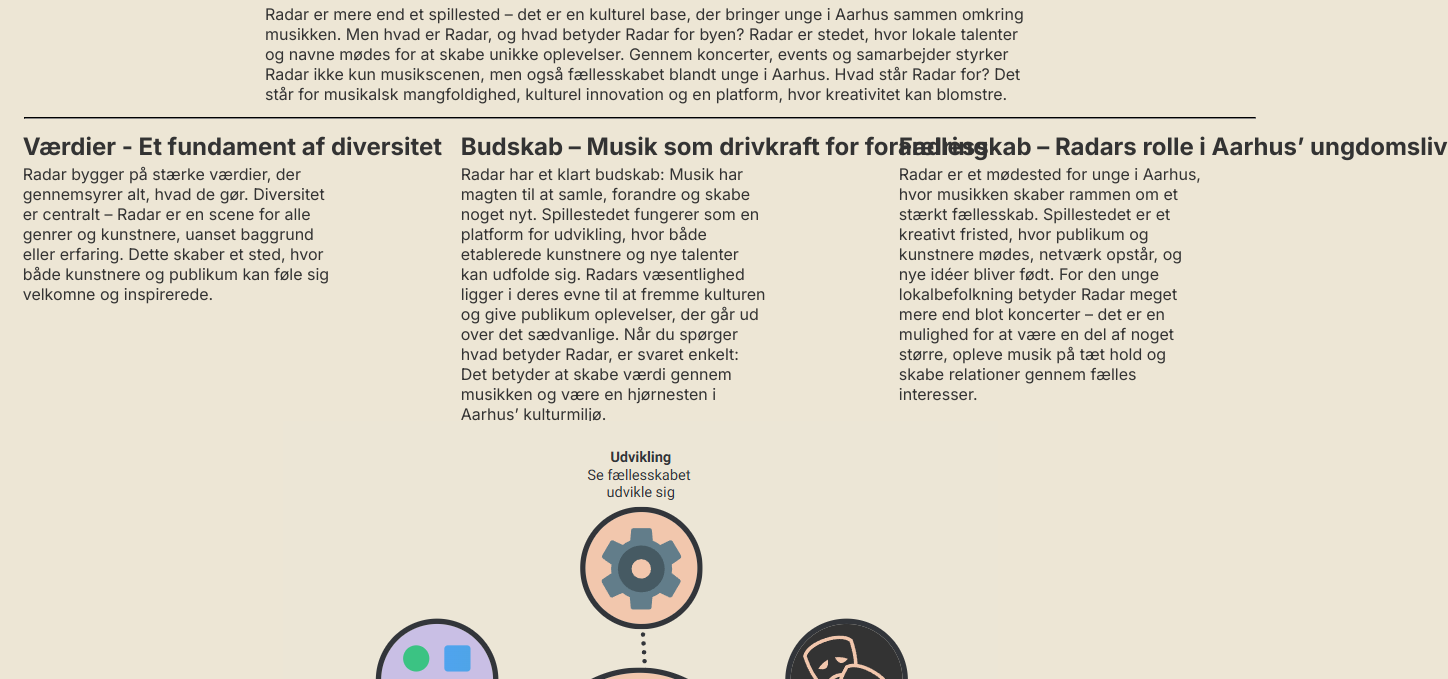
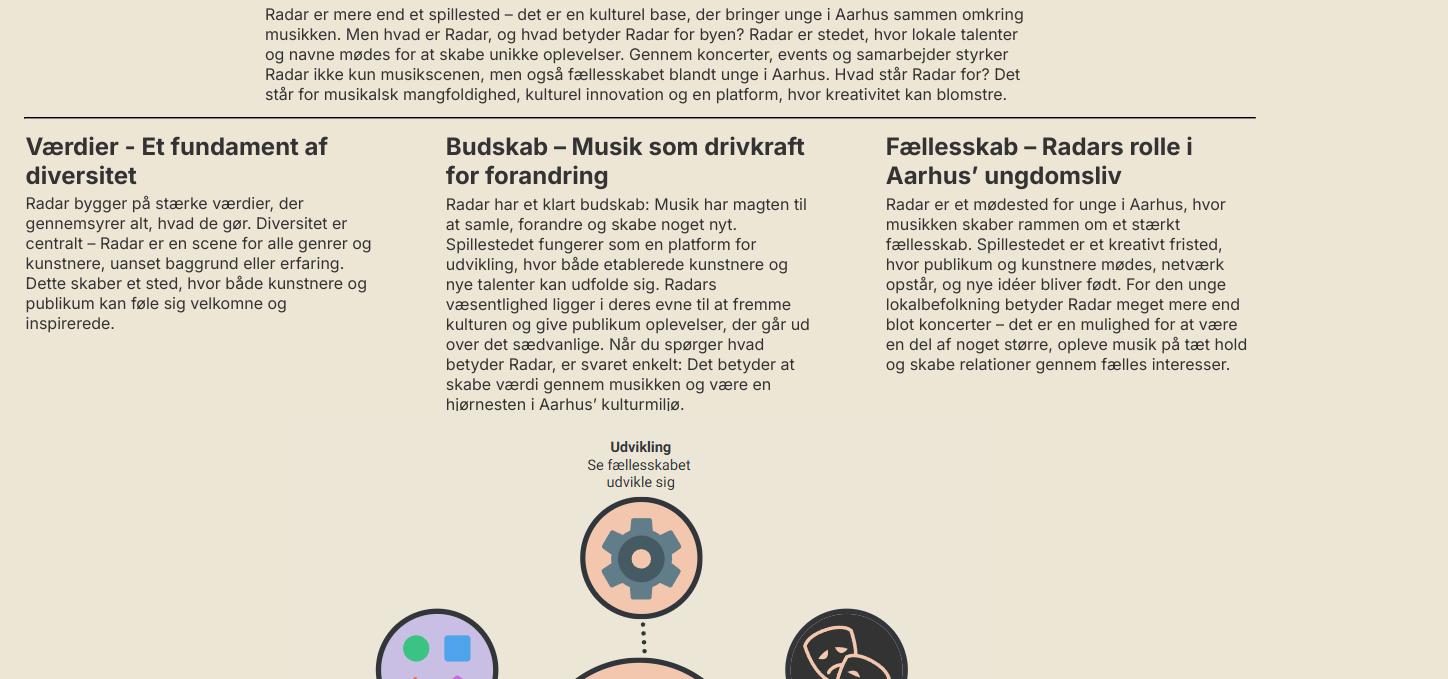
Before and after one commit to FrederikLenz/Eksamen-radar, a plain HTML site: page Omradar.html in a window 1280 px wide. Shown: the part 121-800 px from the top of the page, 1448 px wide, since content can reach past the window. Drawn offline with Linux system fonts and the light colour scheme.

Commit message:
Ændringer lavet på anden skærm
Små ændringer lavet til nogle af siderne så det ser bedre ud på lidt mindre laptop skærme

```diff
--- a/css/omradar.css
+++ b/css/omradar.css
@@ -59,23 +59,22 @@ h2 {
     }
     h2 {
         font-weight: bold;
-        white-space: nowrap;
         margin-bottom: 1%;
     }
     .omradar {
         display: flex;
         justify-content: space-evenly;
         flex-direction: row;
-        gap: 8.8%;
-        margin-right: 4%;
-        margin-left: 0;
+        gap: 5.8%;
+        margin-right: 2%;
+        margin-left: 2%;
         margin-bottom: -1%;
         margin-top: 0;
         max-width: 100%;
         font-size: 100%;
     }
     .omradarcontainer {
-        max-width: 25%;
+        max-width: 30%;
         color: var(--Sort);
     }
     .figur {
```
Also changed, not shown: Events.html (+4 -2 lines), css/events.css (+9 -1 lines).
